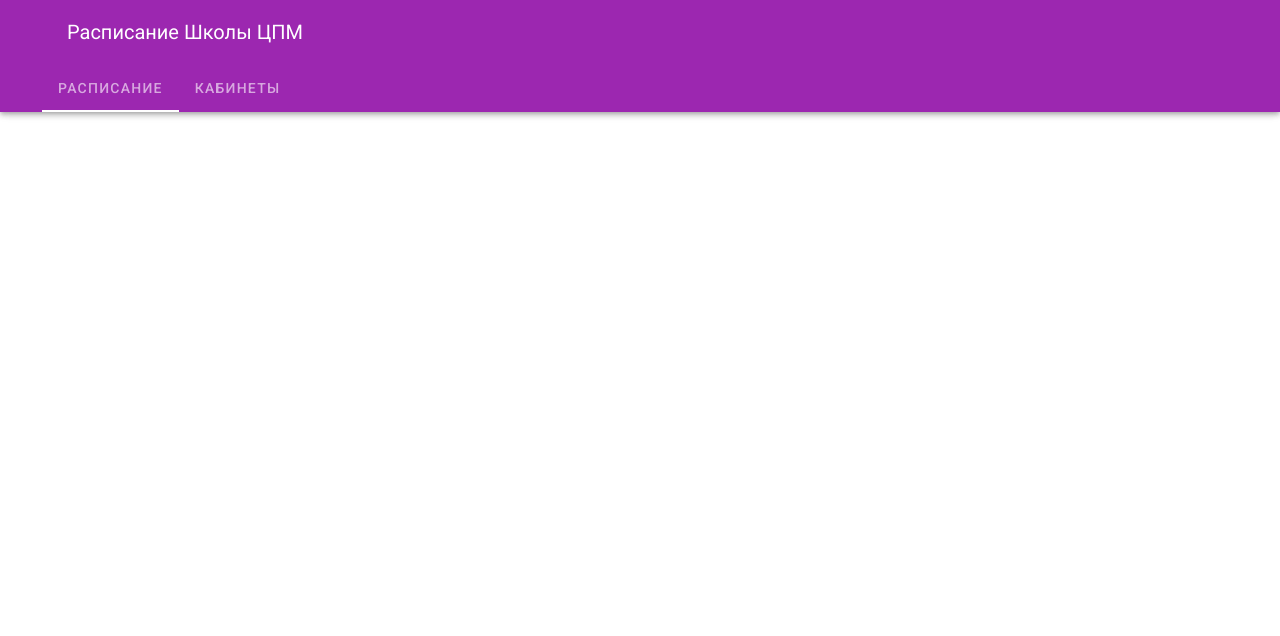
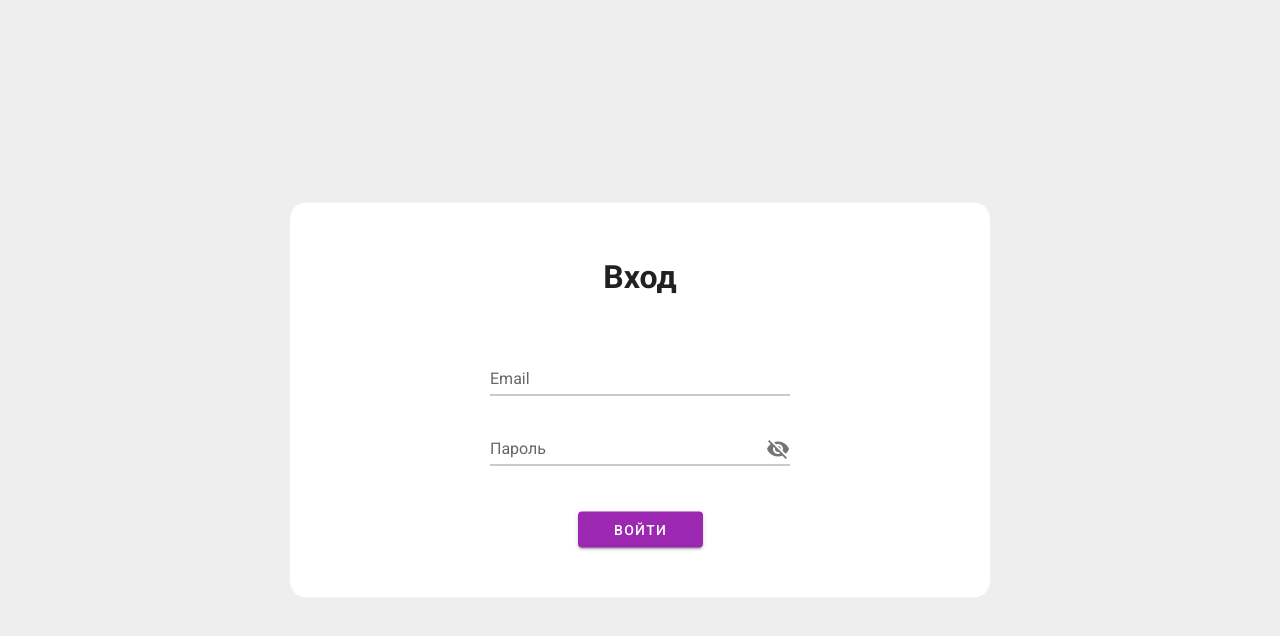
Before and after one commit to maksim-mshp/cpm-schedule, a Vue app: page /login in a window 1280 px wide. Shown: the top 636 px of the page. Built offline with nearby package versions, Linux system fonts and the light colour scheme.

Commit message:
страница авторизации

```diff
--- a/src/App.vue
+++ b/src/App.vue
@@ -1,15 +1,19 @@
 <template>
 	<v-app>
 		<v-main>
-			<v-app-bar app color="purple" dark>
+			<v-app-bar app color="purple" dark v-if="!is_login">
 				<v-img
 					class="mx-2"
-					src="./assets/logo.png"
+					src="@/assets/logo.png"
 					max-height="35"
 					max-width="35"
 					contain
 				></v-img>
 				<v-toolbar-title>Расписание Школы ЦПМ</v-toolbar-title>
+				<v-spacer />
+				<v-btn text color="white" @click="logout"
+					>Выход<v-icon right>mdi-logout-variant</v-icon>
+				</v-btn>
 				<template v-slot:extension>
 					<v-tabs align-with-title>
 						<v-tab to="/">Расписание</v-tab>
@@ -19,7 +23,8 @@
 			</v-app-bar>
 
 			<div class="main-view">
-				<router-view />
+				<div v-if="!is_login" style="padding: 20px; height: 100%"><router-view /></div>
+				<router-view v-else />
 			</div>
 		</v-main>
 	</v-app>
@@ -27,17 +32,38 @@
 
 <script>
 export default {
-	name: "App",
-
+	name: "Main",
 	data: () => ({
-		//
+		is_login: location.pathname == "/login",
+		role: ''
 	}),
+	methods: {
+		logout() {
+			localStorage.removeItem("auth");
+			this.is_login = true;
+			this.$router.replace("/login");
+		},
+		redirect() {
+			this.auth = localStorage.getItem("auth") != null;
+			if (!this.auth && window.location.pathname != "/login") {
+				localStorage.setItem('alert', 'alert');
+				this.$router.replace("/login");
+			}
+		}
+	},
+	mounted() {
+		this.redirect();
+	},
+	watch: {
+		$route(to, from) {
+			this.is_login = location.pathname == "/login";
+		},
+	},
 };
 </script>
 
 <style scoped>
 .main-view {
-    padding: 20px;
 	height: 100%;
 }
 </style>
--- /dev/null
+++ b/src/components/Auth.vue
@@ -0,0 +1,119 @@
+<template>
+	<v-app id="inspire">
+		<v-main class="grey lighten-3">
+			<v-sheet rounded="xl" class="wrap">
+				<div id="app">
+					<v-alert
+						color="blue"
+						outlined
+						text
+						type="info"
+						v-if="alert_type == 'alert'"
+						>Для продолжения необходимо войти</v-alert
+					>
+					<v-alert color="red" outlined text type="error" v-if="wrong"
+						>Неправильный логин или пароль</v-alert
+					>
+					<div>
+						<h1>Вход</h1>
+						<div class="login_form">
+							<v-text-field
+								label="Email"
+								placeholder="Email"
+								color="purple"
+								v-model="login"
+							></v-text-field>
+							<v-text-field
+								:append-icon="
+									show_pass ? 'mdi-eye' : 'mdi-eye-off'
+								"
+								:type="show_pass ? 'text' : 'password'"
+								name="input-10-2"
+								class="input-group--focused"
+								@click:append="show_pass = !show_pass"
+								label="Пароль"
+								placeholder="Пароль"
+								color="purple"
+								v-model="password"
+							></v-text-field>
+							<div class="btn_wrap" align="center">
+								<v-btn
+									color="purple"
+									class="white--text"
+									style="width: 125px; margin-top: 25px"
+									@click="auth"
+									>Войти</v-btn
+								>
+							</div>
+						</div>
+					</div>
+				</div>
+			</v-sheet>
+		</v-main>
+	</v-app>
+</template>
+
+<script>
+export default {
+	name: "Auth",
+	data: () => ({
+		needAlert: false,
+		wrong: false,
+		login: "",
+		password: "",
+		users: [],
+		id: -1,
+		show_pass: false,
+	}),
+	methods: {
+		auth() {
+			localStorage.setItem("auth", "admin");
+			this.$router.replace("/");
+		},
+	},
+    computed: {
+        alert_type() {
+            return localStorage.getItem("alert");
+        }
+    },
+    mounted() {
+        localStorage.removeItem('alert');
+    }
+};
+</script>
+
+<style scoped>
+h1 {
+	text-align: center;
+}
+.login_form {
+	width: 50%;
+	margin: auto;
+	margin-top: 50px;
+}
+.btn_wrap {
+	margin: auto;
+}
+.reg_link {
+	display: block;
+	margin: auto;
+	text-align: center;
+}
+
+.wrap {
+	max-width: 40vw;
+	min-width: 700px;
+	position: absolute;
+	left: 50%;
+	top: 50%;
+	-webkit-transform: translate(-50%, -50%);
+	-moz-transform: translate(-50%, -50%);
+	-ms-transform: translate(-50%, -50%);
+	-o-transform: translate(-50%, -50%);
+	transform: translate(-50%, -50%);
+	padding: 50px;
+}
+#inspire {
+	position: relative;
+}
+</style>
--- a/src/router/index.js
+++ b/src/router/index.js
@@ -7,6 +7,10 @@ const routes = [
 	{
 		path: "/",
 		component: () => import("../views/Main.vue"),
+	},
+	{
+		path: "/login",
+		component: () => import("../views/Login.vue"),
 	},
 	{
 		path: "/classrooms",
--- /dev/null
+++ b/src/views/Login.vue
@@ -0,0 +1,16 @@
+<template>
+  <Auth/>
+</template>
+
+<script>
+import Auth from "@/components/Auth.vue";
+export default {
+    components: {
+        Auth
+    }
+}
+</script>
+
+<style>
+
+</style>
```
